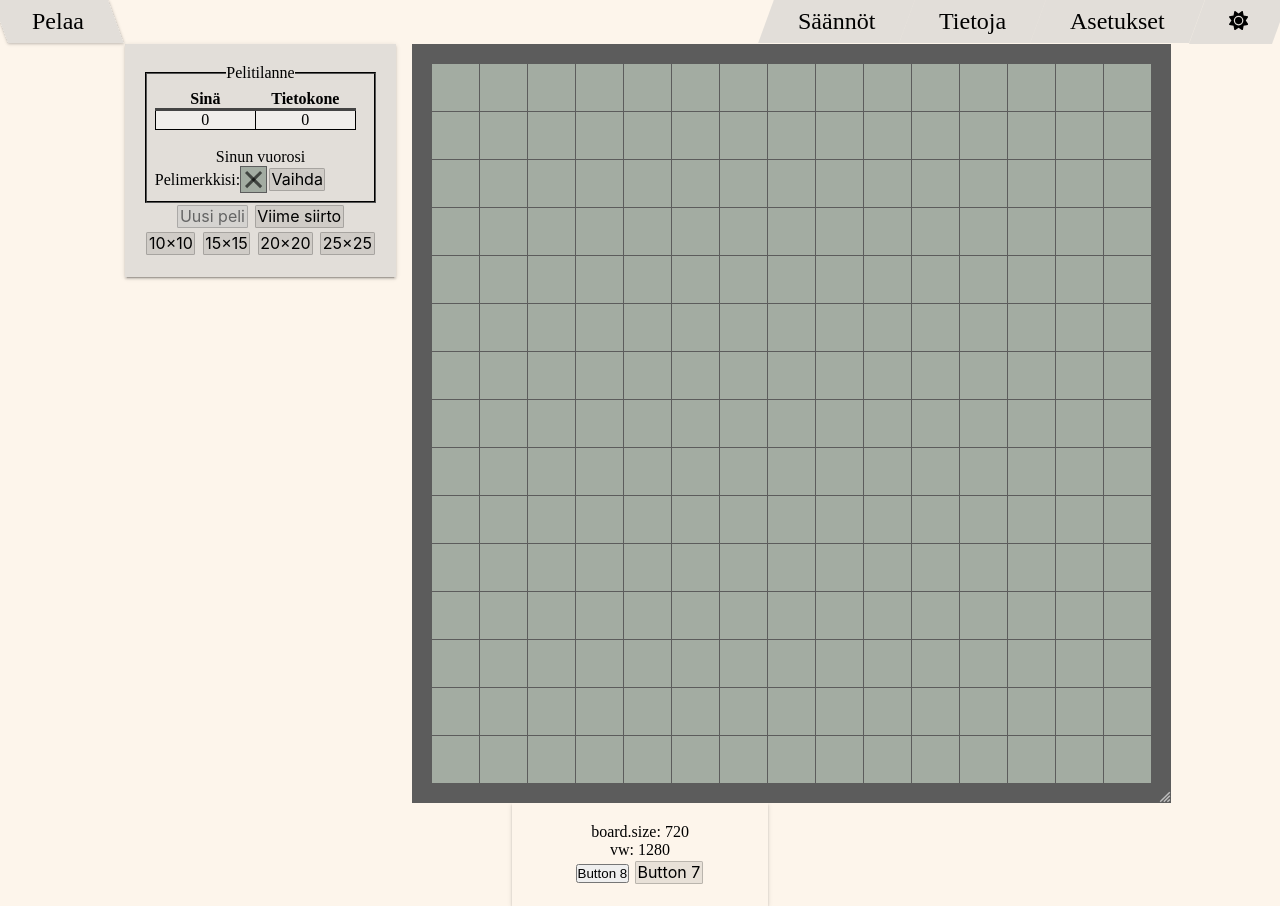
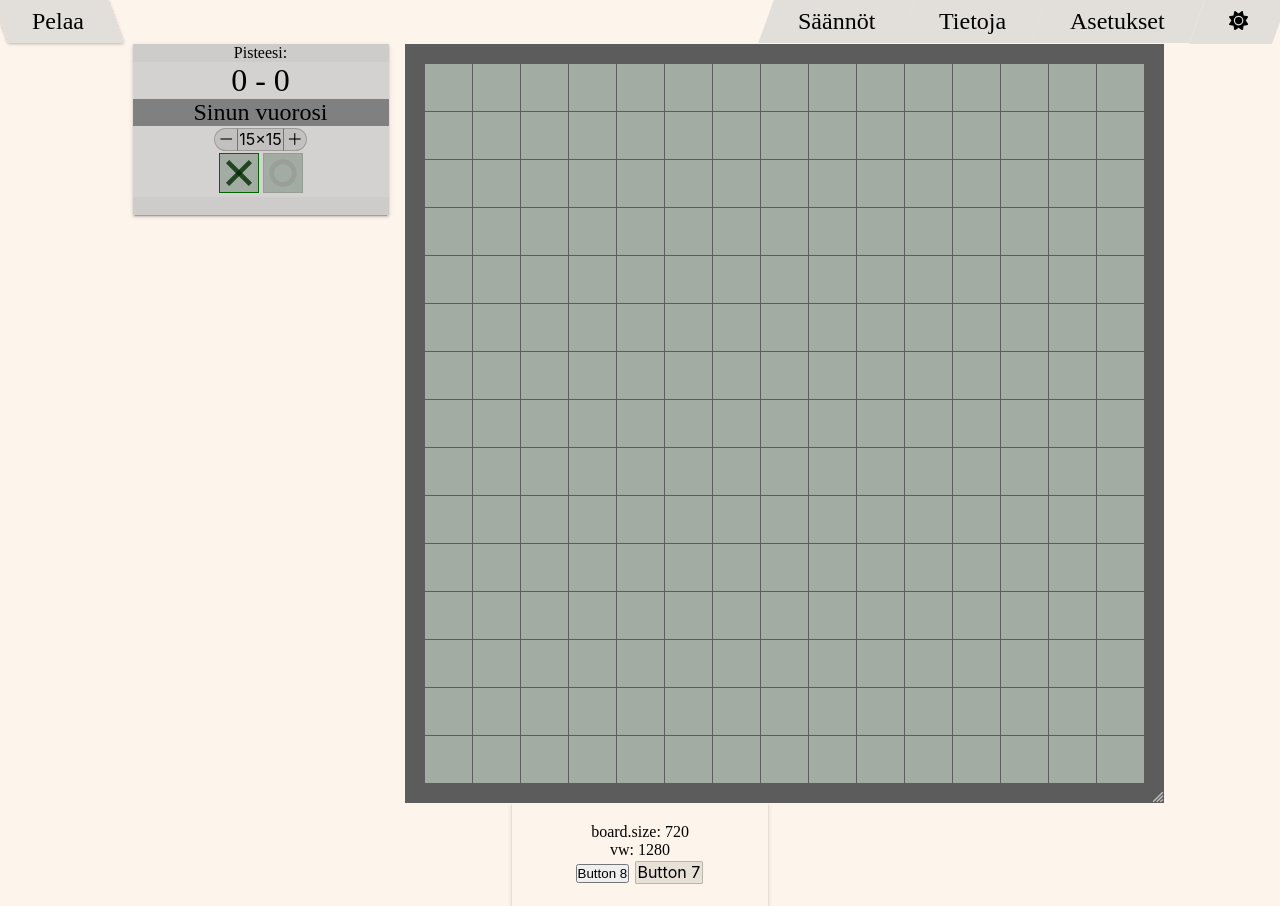
Before and after one commit to JaskaPaa/ristinolla, a SvelteKit app: page / in a window 1280 px wide. Built offline with nearby package versions, Linux system fonts and the light colour scheme.

Commit message:
themes tuning

```diff
--- a/src/lib/index.ts
+++ b/src/lib/index.ts
@@ -6,3 +6,4 @@ Game.svelte
 SkewedButton.svelte
 SkewedLink.svelte
 Square.svelte
+Panel.svelte
--- a/src/routes/+page.svelte
+++ b/src/routes/+page.svelte
@@ -3,6 +3,7 @@
 	//import Square from '$lib/Square.svelte';
 	import { onMount } from "svelte";
 	import Game from '$lib/Game.svelte';
+	import Panel from '$lib/Panel.svelte';
 	import { gameBackground, gameLineColor, vw, vh, winner, game, board } from '$lib/stores.js';
 
 
@@ -60,6 +61,9 @@
 
 <main>
 	<div class="left theme-colors">
+		<Panel gameRef={gameRef} />
+	</div>
+	<!--div class="left theme-colors">
 		<fieldset>
 			<legend>Pelitilanne</legend>
 			<table class="scores">
@@ -88,7 +92,7 @@
 			</svg>
 			{/if}
 			<br>
-			<button class="button-7" on:click={changeMark} disabled='{changeDisabled}'>Vaihda</button>
+			<button class="button-7" on:click={changeMark} disabled='{changeDisabled}'>Vaihda</button-->
 			<!--button on:click={ () => mark = (mark === 'X') ? 'O' : 'X' } class="marks" >
 				<svg viewBox="0 0 32 32" xmlns="http://www.w3.org/2000/svg" style="stroke: black;">
 					<line opacity="1.0" stroke-width="10%" x1="5%" y1="5%" x2="45%" y2="45%"></line>
@@ -105,7 +109,7 @@
 				</svg>
 			</button-->
 
-			</p>
+			<!--/p>
 		</fieldset>
 		<button class="button-7" on:click={() => gameRef.newGame(boardSize, mark)} disabled='{($winner !== '') ? false : true}'>Uusi peli</button>
 		<button class="button-7" on:click={gameRef.showLastMove}>Viime siirto</button>
@@ -114,12 +118,13 @@
 		<button class="button-7" disabled='{changeDisabled}' on:click={ () => {boardSize = 15; gameRef.newGame(boardSize, mark)} }>15&times;15</button>
 		<button class="button-7" disabled='{changeDisabled}' on:click={ () => {boardSize = 20; gameRef.newGame(boardSize, mark)} }>20&times;20</button>
 		<button class="button-7" disabled='{changeDisabled}' on:click={ () => {boardSize = 25; gameRef.newGame(boardSize, mark)} }>25&times;25</button>
-	</div>
+	</div-->
 
 	<div class="middle">
 		<Game bind:this={gameRef} />
 		<!--h1>vw: {$vw} vh: {$vh}</h1-->
 	</div>
+	<!--Panel class="left" gameRef={gameRef} /-->
 	<div class="right" >
 		<p>board.size: {$board.size}</p>
 		<p>vw: {$vw}</p>
@@ -187,9 +192,9 @@
 	.left {
 		/*background-color: #999;*/
 		/*background-color: var(--color-1);*/
-		padding: 20px;
-		/*float: left;
-		width: 30%;*/ /* The width is 20%, by default */
+		/*padding: 20px;*/
+		/*float: left;*/
+		width: 20%;
 		box-shadow: rgba(0, 0, 0, 0.14) 0px 2px 2px 0px, rgba(0, 0, 0, 0.2) 0px 3px 1px -2px, rgba(0, 0, 0, 0.12) 0px 1px 5px 0px;
 		margin: 0 1em;
 		height: min-content;
@@ -283,8 +288,9 @@
 	}*/
 
 	@media (orientation: portrait) {
-		.middle, .right {
+		.middle, .right, .left {
     		width: 100%;
+			margin: 0;
   		}
 		main :nth-child(1) { order: 2; }
     	main :nth-child(2) { order: 1; }
--- a/static/dark-theme.css
+++ b/static/dark-theme.css
@@ -12,12 +12,19 @@ body {
 .square-colors {
     background-color: rgb(50, 50, 50);
     border: thin solid;
-    border-color: gray;
+    border-color: rgb(90, 90, 90);
     stroke: white;
 }
 
+.square-colors2 {
+    background-color: rgb(50, 50, 50);
+    border: thin solid;
+    border-color: rgb(90, 90, 90);
+    stroke: rgb(0, 90, 0);
+}
+
 :root {
-	--color-1: #a1a1a1;
+	--color-1: rgb(5, 187, 5);
 	--color-2: #131313;
 	--color-3: #e5e5e5;
 
--- a/static/light-theme.css
+++ b/static/light-theme.css
@@ -16,6 +16,32 @@ body {
     stroke: black;
 }
 
+.square-colors2 {
+    background-color: rgb(163, 172, 162);
+    border: thin solid;
+    border-color: rgb(90, 90, 90, 0.2);
+    stroke: rgb(140, 140, 140, 0.5);
+}
+
+:root {
+	--color-1: rgb(1, 43, 1);
+	--color-2: #131313;
+	--color-3: #e5e5e5;
+
+	--color-blue: #9999F7;
+	--color-gray: gray;
+	--color-black: black;
+	--color-white: white;
+
+	--color-border: #555555;
+	--color-hr: #555555;
+
+	--color-code-bg: #080808;
+	--color-code-fg: var(--color-1);
+
+	--color-blockquote-bg: #080808;
+	--color-blockquote-fg: var(--color-1);
+}
 
 .button-7:disabled {
 	background-color: rgba(200, 200, 200, 0.5);
```
